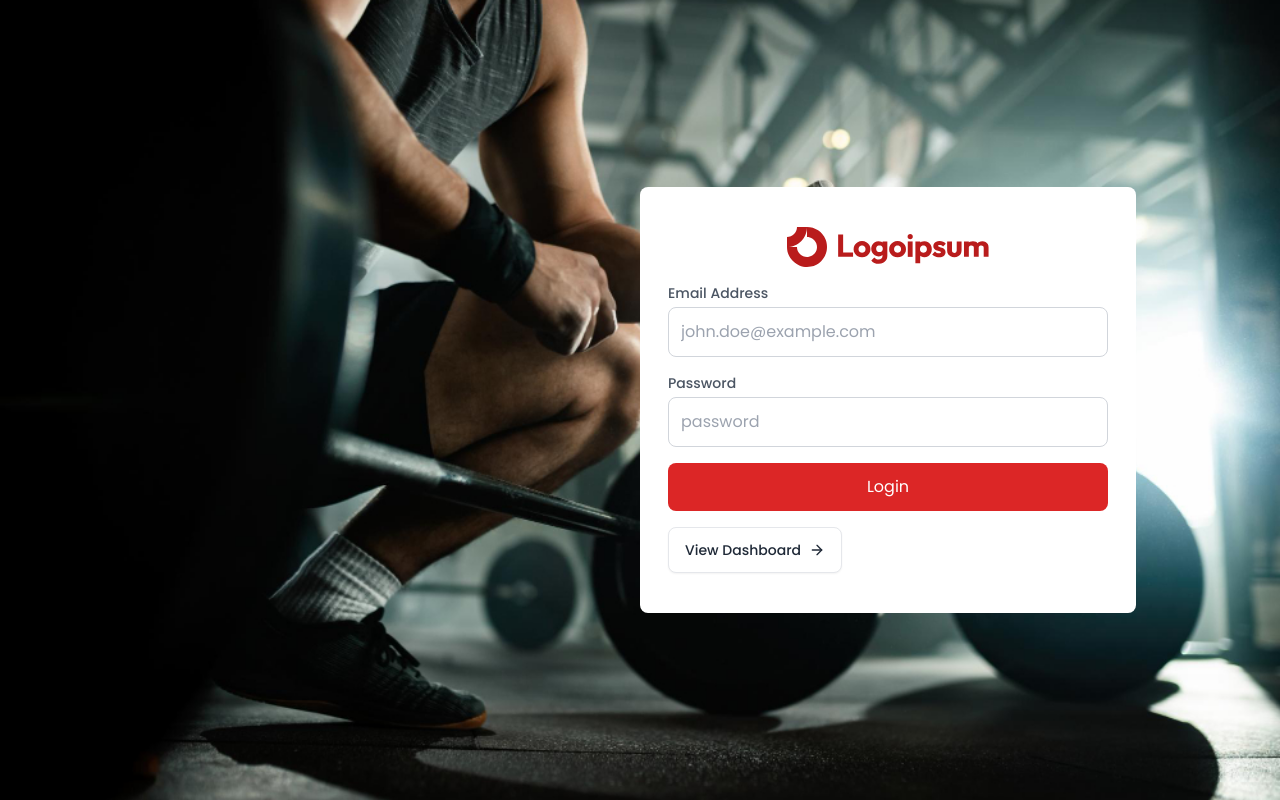
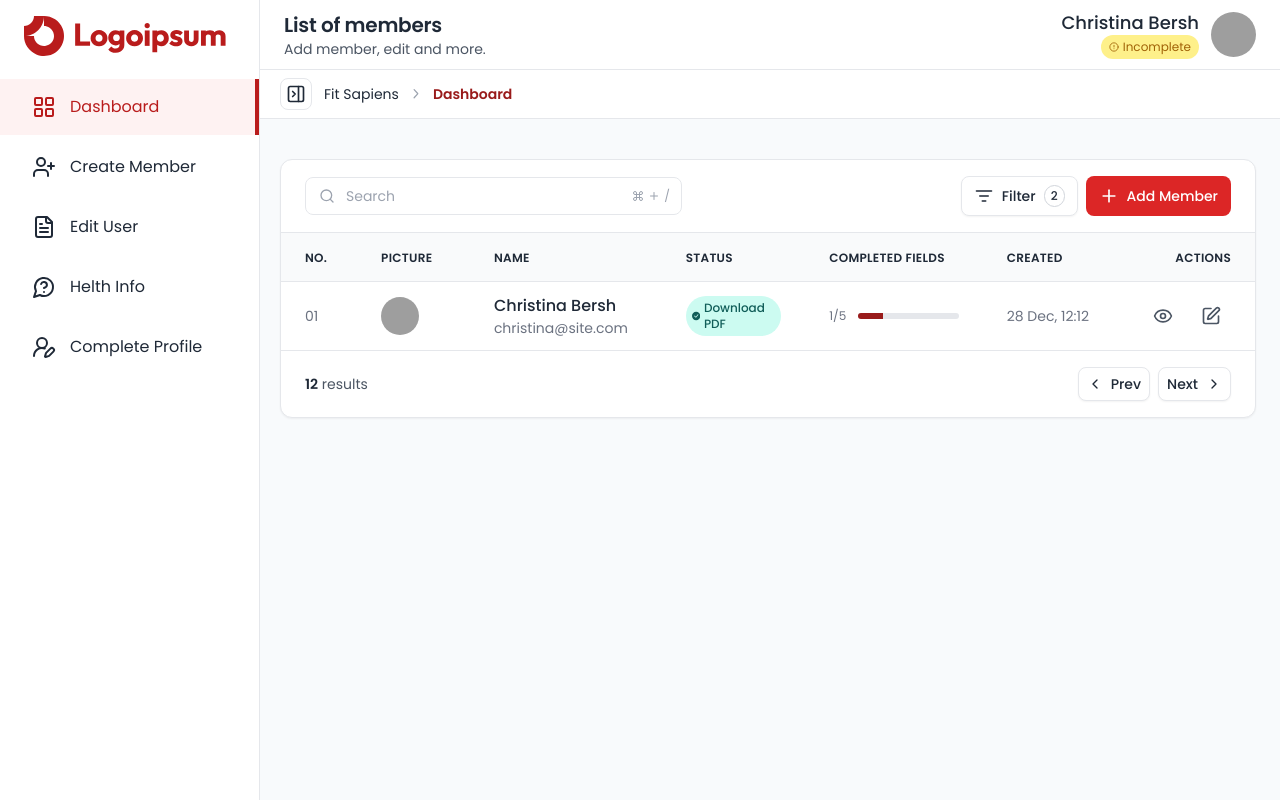
Before and after one commit to thefitsapiens-123/Fit-Sapiens, a React (Vite) app: page / in a window 1280 px wide. Built offline with nearby package versions, Linux system fonts and the light colour scheme; grey boxes are pictures that could not be loaded.

Commit message:
home page cahnge

```diff
--- a/src/App.jsx
+++ b/src/App.jsx
@@ -7,6 +7,7 @@
 import { useEffect } from "react";
 import { useLocation } from "react-router";
 import "preline/preline";
+import DashboardLayout from "./layout/Dashboard";
 function App() {
   const location = useLocation();
 
@@ -16,10 +17,10 @@
   return (
     <>
       <Routes>
-        <Route path="/" element={<Home />} />
-        <Route path="*" element={<NotFound />} />
+        <Route path="/" element={<DashboardLayout />} />
         <Route path="/admin/*" element={<Admin />} />
         <Route path="/*" element={<Member />} />
+        <Route path="*" element={<NotFound />} />
       </Routes>
     </>
   );
```
